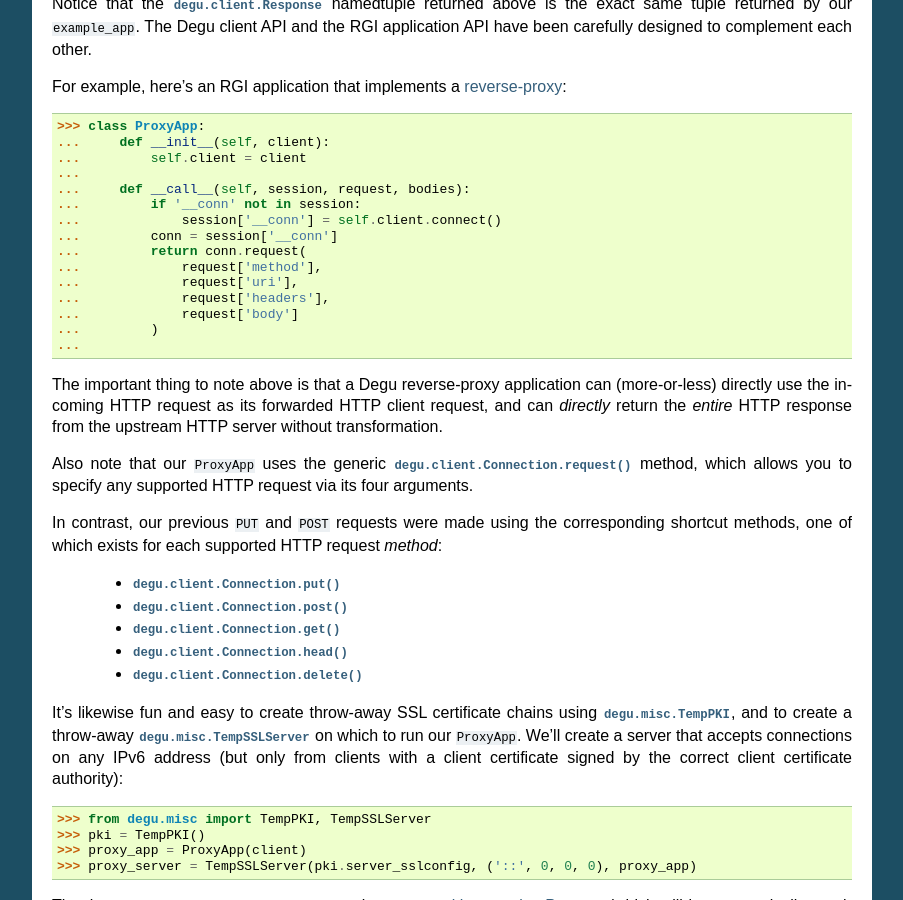
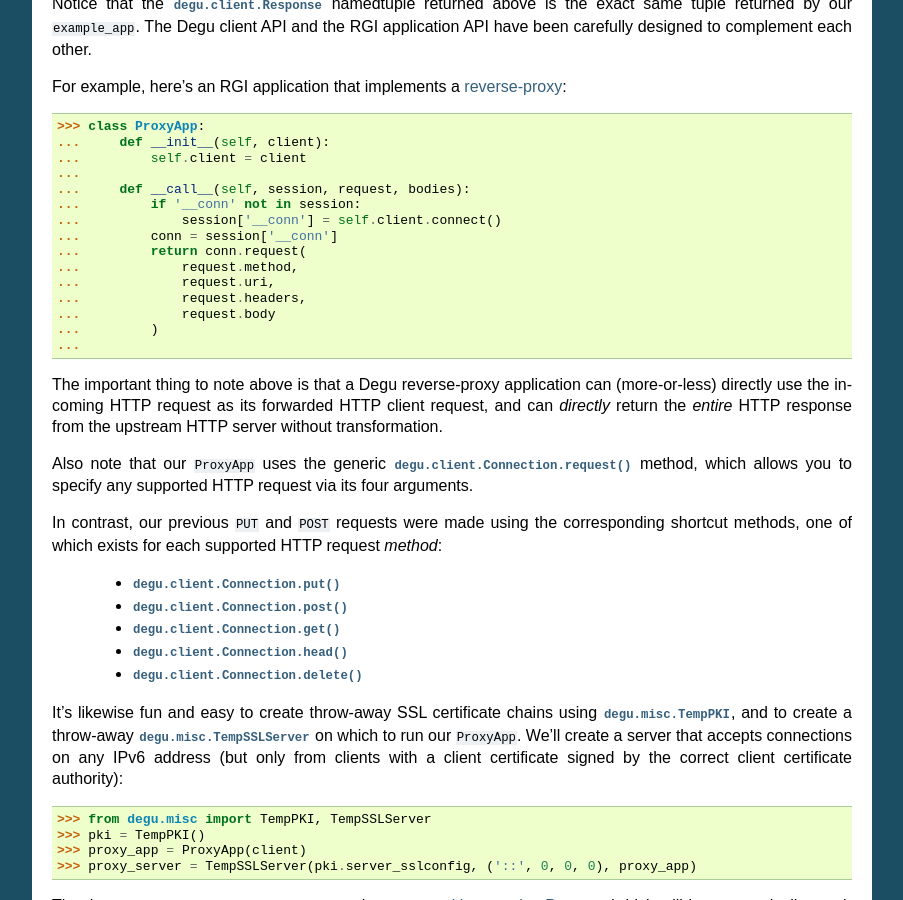
Before and after one commit to json420/degu, a Sphinx documentation site: the page built from doc/tutorial.rst, in a window 1280 px wide and 900 px high, scrolled down 1841 px. Shown: the whole window, without its empty margins (198-1101 px from the left). Built offline with Sphinx 7.4.7, drawn with Linux system fonts in a browser that asks for light colours; some of the changed text lies outside the part shown.

```diff
--- a/doc/degu.server.rst
+++ b/doc/degu.server.rst
@@ -8,11 +8,11 @@
 As a quick example, say you have this :doc:`rgi` application:
 
 >>> def my_app(session, request, bodies):
-...     if request['method'] not in {'GET', 'HEAD'}:
+...     if request.method not in {'GET', 'HEAD'}:
 ...         return (405, 'Method Not Allowed', {}, None)
 ...     body = b'hello, world'
 ...     headers = {'content-length': len(body), 'content-type': 'text/plain'}
-...     if request['method'] == 'GET':
+...     if request.method == 'GET':
 ...         return (200, 'OK', headers, body)
 ...     return (200, 'OK', headers, None)  # No response body for HEAD
 
--- a/doc/tutorial.rst
+++ b/doc/tutorial.rst
@@ -130,10 +130,10 @@ For example, here's an RGI application that implements a `reverse-proxy`_:
 ...             session['__conn'] = self.client.connect()
 ...         conn = session['__conn']
 ...         return conn.request(
-...             request['method'],
-...             request['uri'],
-...             request['headers'],
-...             request['body']
+...             request.method,
+...             request.uri,
+...             request.headers,
+...             request.body
 ...         )
 ...
 
@@ -362,10 +362,10 @@ needs only a tiny change:
 ...             session['__conn'] = self.client.connect(bodies=bodies)  # Changed
 ...         conn = session['__conn']
 ...         return conn.request(
-...             request['method'],
-...             request['uri'],
-...             request['headers'],
-...             request['body']
+...             request.method,
+...             request.uri,
+...             request.headers,
+...             request.body
 ...         )
 ...
 
```
Also changed, not shown: other parts of doc/tutorial.rst (+5 -5 lines).
